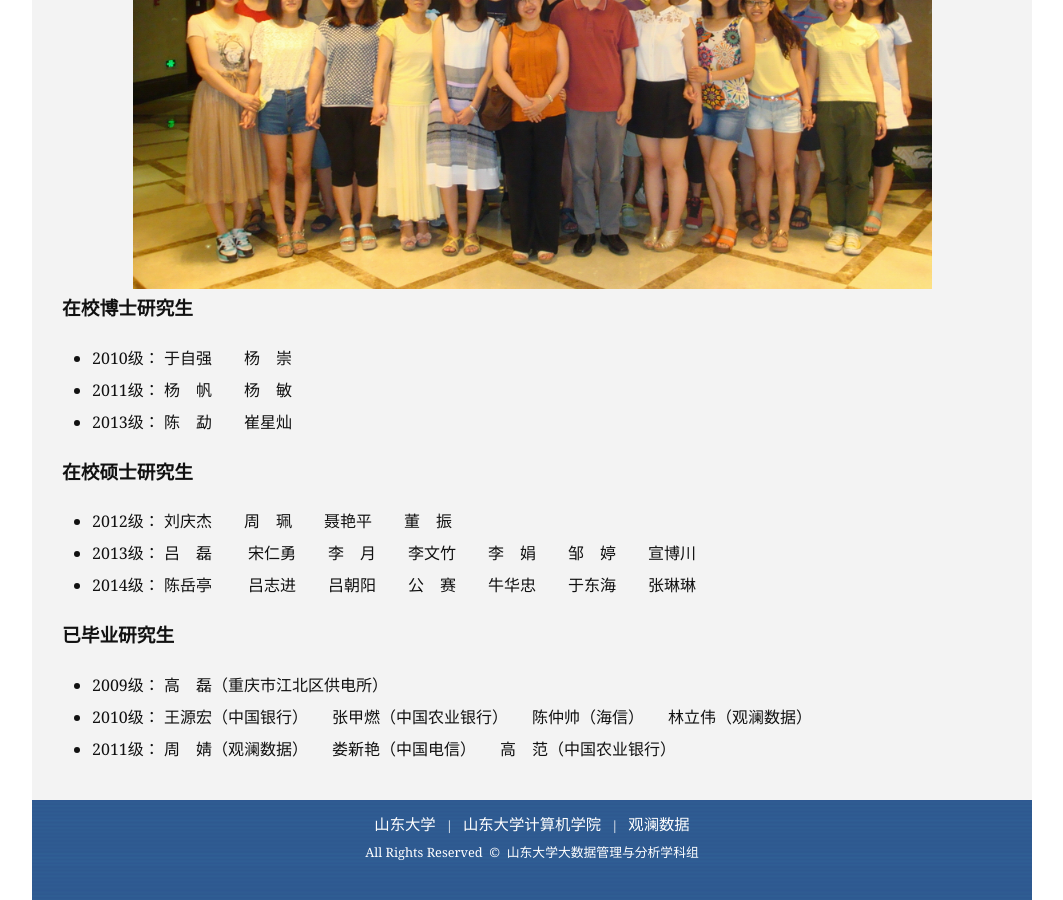
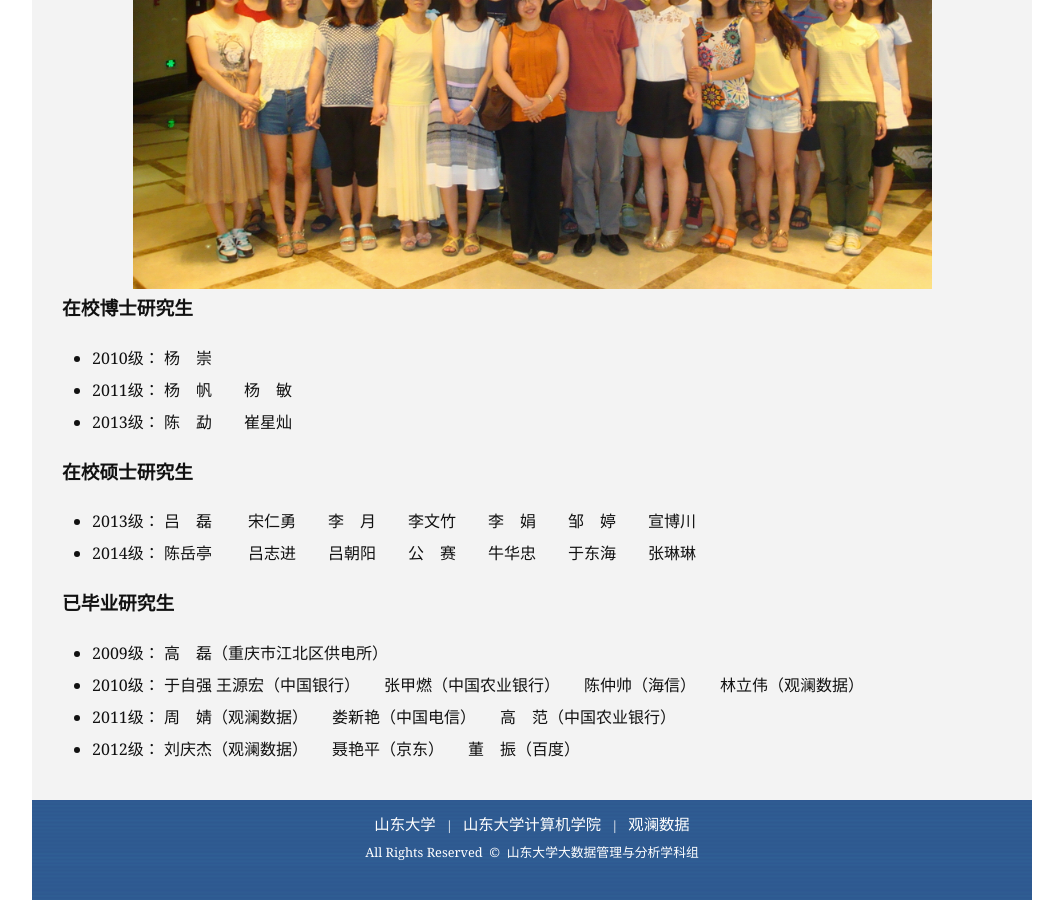
Before and after one commit to sdubigdata/bigdata-home, a Jekyll site: the page built from _source/members.html, in a window 1280 px wide and 900 px high, scrolled down 1242 px. Shown: the whole window, without its empty margins (108-1171 px from the left). Built offline with Jekyll 4.4.1, drawn with Linux system fonts in a browser that asks for light colours.

Commit message:
change 2012 students

```diff
--- a/_source/members.html
+++ b/_source/members.html
@@ -36,7 +36,6 @@ index: 3
           <h3>在校硕士研究生</h3>
           <div>
               <ul>
-                  <li>2012级： 刘庆杰　　周　珮　　聂艳平　　董　振</li>
                   <li>2013级： 吕　磊　　    宋仁勇　　李　月　　李文竹　　李　娟　　邹　婷　　宣博川</li>
 		  <li>2014级： 陈岳亭　　    吕志进　　吕朝阳　　公　赛　　牛华忠　　于东海　　张琳琳</li>
               </ul>
@@ -45,8 +44,9 @@ index: 3
           <div >
               <ul>
                   <li>2009级： 高　磊（重庆市江北区供电所）</li>
-                  <li>2010级： 王源宏（中国银行）　　张甲燃（中国农业银行）　　陈仲帅（海信）　　林立伟（观澜数据）</li>
+                  <li>2010级： 于自强 	王源宏（中国银行）　　张甲燃（中国农业银行）　　陈仲帅（海信）　　林立伟（观澜数据）</li>
                   <li>2011级： 周　婧（观澜数据）　　娄新艳（中国电信）　　高　范（中国农业银行）</li>
+				  <li>2012级： 刘庆杰（观澜数据）　　聂艳平（京东）　　董　振（百度）</li>
               </ul>
           </div>
       </div>
```
Also changed, not shown: other parts of _source/members.html (+1 -1 lines).
